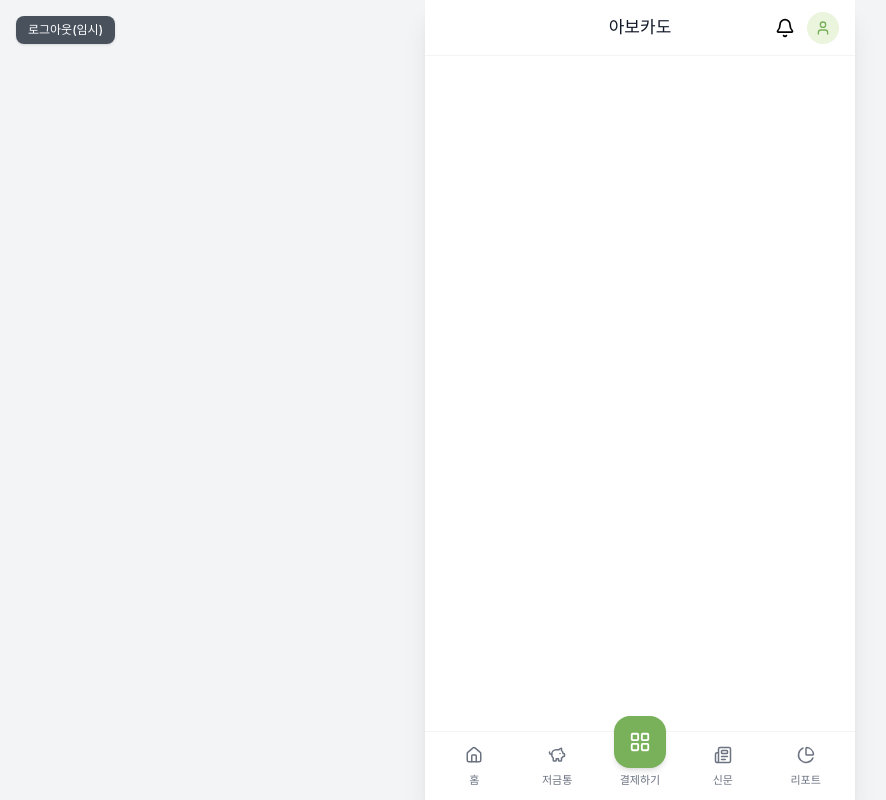
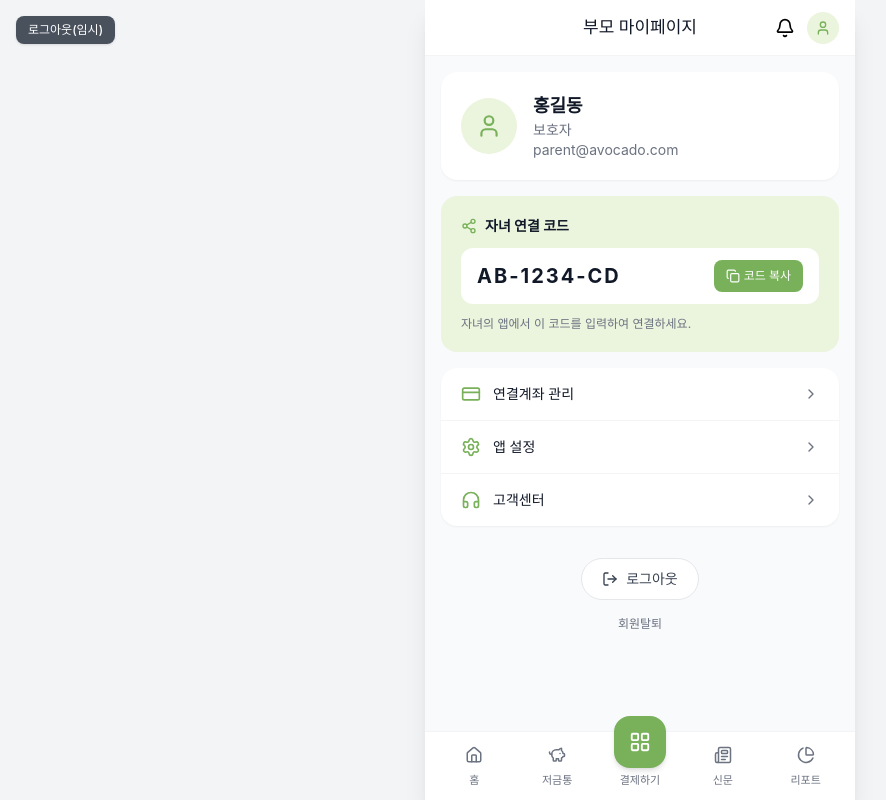
Before and after one commit to kb-avocado/avocado-frontend, a Vue app: page /parent/mypage in a window 1280 px wide. Shown: the whole page, without its empty margins (0-886 px from the left). Built offline with nearby package versions, Linux system fonts and the light colour scheme; no server answers.

Commit message:
[AVCD-126] feat: 보호자/아이 마이페이지 화면 구현

```diff
--- /dev/null
+++ b/src/components/mypage/ConnectedParent.vue
@@ -0,0 +1,30 @@
+<template>
+  <section class="rounded-2xl bg-avocado-100 p-5">
+    <p class="flex items-center gap-2 text-sm font-bold text-gray-900">
+      <Users :size="16" class="text-avocado-600" />
+      연결된 보호자
+    </p>
+
+    <div class="mt-3 flex items-center gap-3 rounded-xl bg-white px-4 py-3">
+      <div class="flex h-10 w-10 shrink-0 items-center justify-center rounded-full bg-avocado-100">
+        <User :size="18" class="text-avocado-600" />
+      </div>
+
+      <div class="min-w-0">
+        <p class="truncate text-sm font-bold text-gray-900">{{ parentName }}</p>
+        <p class="truncate text-xs text-muted">{{ parentEmail }}</p>
+      </div>
+    </div>
+
+    <p class="mt-3 text-xs text-muted">보호자와 연결되어 용돈과 저금통을 함께 관리하고 있어요.</p>
+  </section>
+</template>
+
+<script setup>
+import { Users, User } from 'lucide-vue-next'
+
+defineProps({
+  parentName: { type: String, required: true },
+  parentEmail: { type: String, required: true }
+})
+</script>
--- /dev/null
+++ b/src/components/mypage/FamilyInviteCode.vue
@@ -0,0 +1,42 @@
+<template>
+  <section class="rounded-2xl bg-avocado-100 p-5">
+    <p class="flex items-center gap-2 text-sm font-bold text-gray-900">
+      <Share2 :size="16" class="text-avocado-600" />
+      자녀 연결 코드
+    </p>
+
+    <div class="mt-3 flex items-center justify-between gap-3 rounded-xl bg-white px-4 py-3">
+      <span class="truncate text-xl font-bold tracking-widest text-gray-900">
+        {{ inviteCode }}
+      </span>
+
+      <button
+        type="button"
+        class="flex shrink-0 items-center gap-1 rounded-lg bg-avocado-600 px-3 py-2 text-xs font-medium text-white"
+        @click="copyCode"
+      >
+        <Copy :size="14" />
+        {{ copied ? '복사됨' : '코드 복사' }}
+      </button>
+    </div>
+
+    <p class="mt-3 text-xs text-muted">자녀의 앱에서 이 코드를 입력하여 연결하세요.</p>
+  </section>
+</template>
+
+<script setup>
+import { ref } from 'vue'
+import { Share2, Copy } from 'lucide-vue-next'
+
+const props = defineProps({
+  inviteCode: { type: String, required: true } // 예: 'AB-1234-CD'
+})
+
+const copied = ref(false)
+
+async function copyCode() {
+  await navigator.clipboard.writeText(props.inviteCode)
+  copied.value = true
+  setTimeout(() => (copied.value = false), 2000)
+}
+</script>
--- /dev/null
+++ b/src/components/mypage/LogoutButton.vue
@@ -0,0 +1,33 @@
+<template>
+  <button
+    type="button"
+    class="mx-auto flex items-center gap-2 rounded-full border border-gray-200 bg-white px-5 py-2.5 text-sm font-medium text-gray-700"
+    @click="handleLogout"
+  >
+    <LogOut :size="16" />
+    로그아웃
+  </button>
+</template>
+
+<script setup>
+import { useRouter } from 'vue-router'
+import { LogOut } from 'lucide-vue-next'
+import { logout } from '@/api/auth'
+import { useAuthStore } from '@/stores/auth'
+
+const router = useRouter()
+const authStore = useAuthStore()
+
+async function handleLogout() {
+  if (!window.confirm('로그아웃 하시겠습니까?')) return
+
+  try {
+    await logout()
+  } catch {
+    // 토큰이 이미 만료돼 실패해도 화면 상태는 초기화한다
+  } finally {
+    authStore.clear()
+    router.push({ name: 'login' })
+  }
+}
+</script>
--- /dev/null
+++ b/src/components/mypage/MenuList.vue
@@ -0,0 +1,27 @@
+<template>
+  <ul class="overflow-hidden rounded-2xl bg-white shadow-sm">
+    <li v-for="(item, index) in items" :key="item.key">
+      <!-- TODO: 각 메뉴 화면이 생기면 router-link 로 교체 -->
+      <button
+        type="button"
+        class="flex w-full items-center gap-3 px-5 py-4 text-left"
+        :class="index > 0 ? 'border-t border-gray-100' : ''"
+      >
+        <component :is="item.icon" :size="20" class="shrink-0 text-avocado-600" />
+        <span class="flex-1 truncate text-sm font-medium text-gray-900">{{ item.label }}</span>
+        <ChevronRight :size="16" class="shrink-0 text-muted" />
+      </button>
+    </li>
+  </ul>
+</template>
+
+<script setup>
+import { ChevronRight } from 'lucide-vue-next'
+
+defineProps({
+  items: {
+    type: Array, // [{ key, label, icon }]
+    required: true
+  }
+})
+</script>
--- /dev/null
+++ b/src/components/mypage/ProfileCard.vue
@@ -0,0 +1,25 @@
+<template>
+  <section class="rounded-2xl bg-white p-5 shadow-sm">
+    <div class="flex items-center gap-4">
+      <div class="flex h-14 w-14 shrink-0 items-center justify-center rounded-full bg-avocado-100">
+        <User :size="26" class="text-avocado-600" />
+      </div>
+
+      <div class="min-w-0">
+        <p class="truncate text-lg font-bold text-gray-900">{{ name }}</p>
+        <p class="text-sm text-muted">{{ userType }}</p>
+        <p class="truncate text-sm text-muted">{{ email }}</p>
+      </div>
+    </div>
+  </section>
+</template>
+
+<script setup>
+import { User } from 'lucide-vue-next'
+
+defineProps({
+  name: { type: String, required: true },
+  userType: { type: String, required: true }, // '보호자' | '아이'
+  email: { type: String, required: true }
+})
+</script>
--- a/src/router/index.js
+++ b/src/router/index.js
@@ -229,6 +229,20 @@ const routes = [
     name: 'piggyGoalComplete',
     component: () => import('@/views/piggy/parent/PiggyGoalCompleteView.vue'),
     meta: { hideLayout: true, title: '저금통' }
+  },
+
+  // 마이페이지
+  {
+    path: '/parent/mypage',
+    name: 'mypageParent',
+    component: () => import('@/views/mypage/parent/MyPageParentView.vue'),
+    meta: { title: '부모 마이페이지' }
+  },
+  {
+    path: '/child/mypage',
+    name: 'mypageChild',
+    component: () => import('@/views/mypage/child/MyPageChildView.vue'),
+    meta: { title: '아이 마이페이지' }
   }
 ]
 
--- /dev/null
+++ b/src/views/mypage/child/MyPageChildView.vue
@@ -0,0 +1,39 @@
+<template>
+  <div class="flex min-h-full flex-col gap-4 bg-gray-50 p-4">
+    <ProfileCard :name="user.name" :user-type="user.userType" :email="user.email" />
+
+    <ConnectedParent :parent-name="parent.name" :parent-email="parent.email" />
+
+    <MenuList :items="menuItems" />
+
+    <LogoutButton class="mt-4" />
+
+    <p class="text-center text-xs text-muted">회원탈퇴</p>
+  </div>
+</template>
+
+<script setup>
+import { Settings, Headphones } from 'lucide-vue-next'
+
+import ProfileCard from '@/components/mypage/ProfileCard.vue'
+import ConnectedParent from '@/components/mypage/ConnectedParent.vue'
+import MenuList from '@/components/mypage/MenuList.vue'
+import LogoutButton from '@/components/mypage/LogoutButton.vue'
+
+// TODO: 로그인/마이페이지 API 붙이면 실제 사용자 정보로 교체
+const user = {
+  name: '홍길동',
+  userType: '어린이',
+  email: 'child@avocado.com'
+}
+
+const parent = {
+  name: '홍보호',
+  email: 'parent@avocado.com'
+}
+
+const menuItems = [
+  { key: 'app-settings', label: '앱 설정', icon: Settings },
+  { key: 'support', label: '고객센터', icon: Headphones }
+]
+</script>
--- /dev/null
+++ b/src/views/mypage/parent/MyPageParentView.vue
@@ -0,0 +1,37 @@
+<template>
+  <div class="flex min-h-full flex-col gap-4 bg-gray-50 p-4">
+    <ProfileCard :name="user.name" :user-type="user.userType" :email="user.email" />
+
+    <FamilyInviteCode :invite-code="user.inviteCode" />
+
+    <MenuList :items="menuItems" />
+
+    <LogoutButton class="mt-4" />
+
+    <p class="text-center text-xs text-muted">회원탈퇴</p>
+  </div>
+</template>
+
+<script setup>
+import { CreditCard, Settings, Headphones } from 'lucide-vue-next'
+
+import ProfileCard from '@/components/mypage/ProfileCard.vue'
+import FamilyInviteCode from '@/components/mypage/FamilyInviteCode.vue'
+import MenuList from '@/components/mypage/MenuList.vue'
+import LogoutButton from '@/components/mypage/LogoutButton.vue'
+
+// TODO: 로그인/마이페이지 API 붙이면 실제 사용자 정보로 교체
+const user = {
+  name: '홍길동',
+  userType: '보호자',
+  email: 'parent@avocado.com',
+  inviteCode: 'AB-1234-CD'
+}
+
+const menuItems = [
+  // 실제 계좌 관리 페이지는 추후 구현
+  { key: 'account-management', label: '연결계좌 관리', icon: CreditCard },
+  { key: 'app-settings', label: '앱 설정', icon: Settings },
+  { key: 'support', label: '고객센터', icon: Headphones }
+]
+</script>
```
